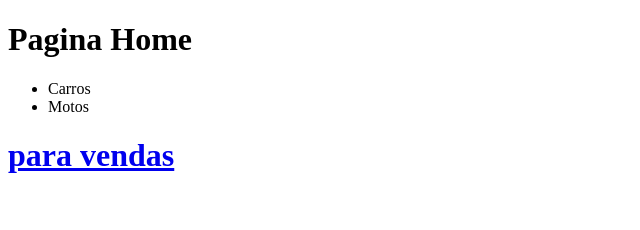
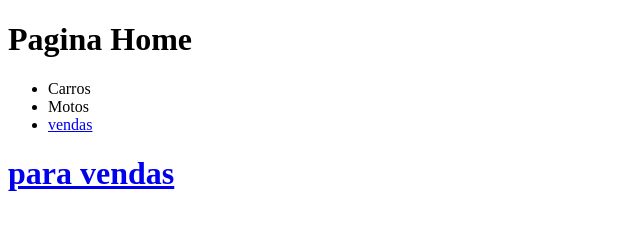
Before and after one commit to thffm/JavaF, a plain HTML site: page index.html in a window 1280 px wide. Shown: the whole page, without its empty margins (0-640 px from the left). Drawn offline with Linux system fonts and the light colour scheme.

Commit message:
Atualizado a pagina index

```diff
--- a/index.html
+++ b/index.html
@@ -12,6 +12,7 @@
             <ul>
                 <li>Carros</li>
                 <li>Motos</li>
+                <li><a href="vendas.html">vendas</a></li>
             </ul>
         </nav>
     </header>
```
